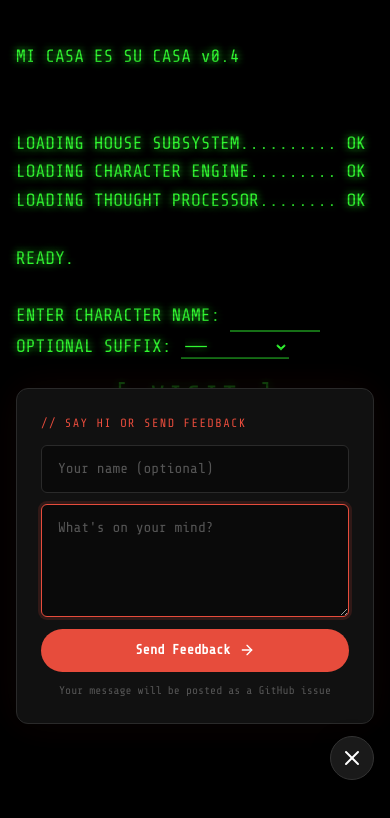
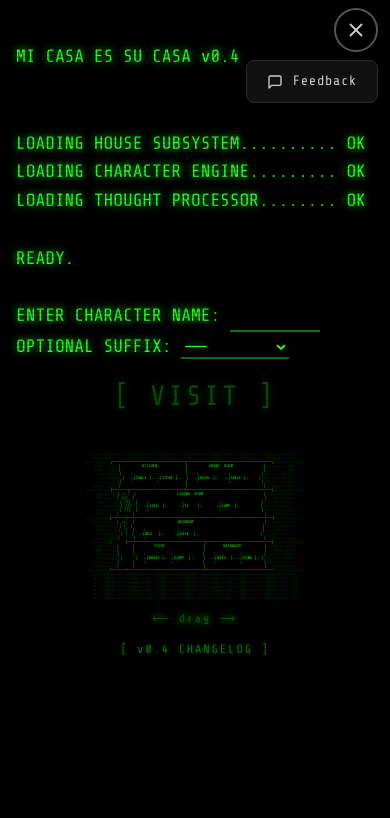
Before and after one commit to Randroids-Dojo/mi-casa-es-su-casa, a Next.js app: page / in a window 390 px wide. Both pictures are taken after a click on the button "Open menu". Shown: the top 818 px of the page. Built offline with nearby package versions, Linux system fonts and the light colour scheme.

Commit message:
Fix power button not visible on mobile (#36)

```diff
--- a/src/app/globals.css
+++ b/src/app/globals.css
@@ -80,29 +80,30 @@ body {
   border-width: 0;
 }
 
-/* --- Floating Feedback Button --- */
+/* --- Floating Action Button (top-right) --- */
 .fab {
   position: fixed;
-  bottom: 5rem;
-  right: 1.5rem;
+  top: 0.75rem;
+  right: 1rem;
   z-index: 3000;
   width: 48px;
   height: 48px;
   border-radius: 50%;
-  border: 1px solid rgba(231, 76, 60, 0.4);
-  background: #e74c3c;
-  color: white;
+  border: 2px solid rgba(51, 255, 51, 0.6);
+  background: rgba(0, 0, 0, 0.7);
+  color: #33ff33;
   cursor: pointer;
   display: flex;
   align-items: center;
   justify-content: center;
-  box-shadow: 0 4px 20px rgba(231, 76, 60, 0.4);
-  transition: transform 0.3s cubic-bezier(0.4, 0, 0.2, 1), box-shadow 0.3s ease, background 0.3s ease;
+  box-shadow: 0 0 6px rgba(51, 255, 51, 0.3);
+  transition: transform 0.3s cubic-bezier(0.4, 0, 0.2, 1), box-shadow 0.3s ease, background 0.3s ease, border-color 0.3s ease;
 }
 
 .fab:hover {
   transform: scale(1.08);
-  box-shadow: 0 6px 28px rgba(231, 76, 60, 0.55);
+  box-shadow: 0 0 12px rgba(51, 255, 51, 0.55);
+  border-color: #33ff33;
 }
 
 .fab:active {
@@ -110,13 +111,13 @@ body {
 }
 
 .fab-icon {
-  width: 24px;
-  height: 24px;
+  width: 22px;
+  height: 22px;
   position: absolute;
   transition: opacity 0.25s ease, transform 0.25s ease;
 }
 
-.fab-icon-msg {
+.fab-icon-power {
   opacity: 1;
   transform: scale(1);
 }
@@ -126,7 +127,7 @@ body {
   transform: scale(0.5) rotate(-90deg);
 }
 
-.fab.open .fab-icon-msg {
+.fab.open .fab-icon-power {
   opacity: 0;
   transform: scale(0.5) rotate(90deg);
 }
@@ -137,25 +138,83 @@ body {
 }
 
 .fab.open {
+  background: rgba(0, 0, 0, 0.85);
+  border-color: #555;
+  box-shadow: 0 4px 20px rgba(0, 0, 0, 0.4);
+  color: #ccc;
+}
+
+/* --- FAB Menu --- */
+.fab-menu {
+  position: fixed;
+  top: 4.25rem;
+  right: 1rem;
+  z-index: 2999;
+  display: flex;
+  flex-direction: column;
+  background: #111;
+  border: 1px solid #2a2a2a;
+  border-radius: 8px;
+  box-shadow: 0 8px 32px rgba(0, 0, 0, 0.6);
+  overflow: hidden;
+  opacity: 0;
+  transform: translateY(-8px) scale(0.95);
+  transform-origin: top right;
+  pointer-events: none;
+  transition: opacity 0.2s ease, transform 0.2s cubic-bezier(0.4, 0, 0.2, 1);
+}
+
+.fab-menu.open {
+  opacity: 1;
+  transform: translateY(0) scale(1);
+  pointer-events: auto;
+}
+
+.fab-menu-item {
+  display: flex;
+  align-items: center;
+  gap: 0.6rem;
+  padding: 0.65rem 1.25rem;
+  background: transparent;
+  border: none;
+  color: #ccc;
+  font-family: 'Share Tech Mono', monospace;
+  font-size: 0.85rem;
+  letter-spacing: 0.05em;
+  cursor: pointer;
+  white-space: nowrap;
+  transition: background 0.15s ease, color 0.15s ease;
+}
+
+.fab-menu-item:hover {
   background: #1a1a1a;
-  border-color: #333;
-  box-shadow: 0 4px 20px rgba(0, 0, 0, 0.4);
+  color: #fff;
+}
+
+.fab-menu-item + .fab-menu-item {
+  border-top: 1px solid #222;
+}
+
+.fab-menu-item svg {
+  width: 16px;
+  height: 16px;
+  flex-shrink: 0;
 }
 
 /* --- Feedback Panel --- */
 .feedback-panel {
   position: fixed;
-  bottom: 9rem;
-  right: 1.5rem;
+  top: 4.25rem;
+  right: 1rem;
   z-index: 2999;
   width: 360px;
   background: #111;
   border: 1px solid #2a2a2a;
   border-radius: 12px;
-  box-shadow: 0 8px 40px rgba(0, 0, 0, 0.6), 0 0 40px rgba(231, 76, 60, 0.08);
+  box-shadow: 0 8px 40px rgba(0, 0, 0, 0.6), 0 0 40px rgba(51, 255, 51, 0.08);
   opacity: 0;
-  transform: translateY(16px) scale(0.95);
-  transform-origin: bottom right;
+  transform: translateY(-8px) scale(0.95);
+  transform-origin: top right;
   pointer-events: none;
   transition: opacity 0.3s ease, transform 0.3s cubic-bezier(0.4, 0, 0.2, 1);
 }
@@ -173,7 +232,7 @@ body {
 .feedback-label {
   font-family: 'Share Tech Mono', monospace;
   font-size: 0.75rem;
-  color: #e74c3c;
+  color: #33ff33;
   text-transform: uppercase;
   letter-spacing: 0.12em;
 }
@@ -207,8 +266,8 @@ body {
 
 .feedback-input:focus,
 .feedback-textarea:focus {
-  border-color: #e74c3c;
-  box-shadow: 0 0 0 3px rgba(231, 76, 60, 0.15);
+  border-color: #33ff33;
+  box-shadow: 0 0 0 3px rgba(51, 255, 51, 0.15);
 }
 
 .feedback-textarea {
@@ -222,8 +281,8 @@ body {
   justify-content: center;
   gap: 0.5rem;
   padding: 0.7rem 1.5rem;
-  background: #e74c3c;
-  color: white;
+  background: #33ff33;
+  color: #0a0a0a;
   border: none;
   border-radius: 100px;
   font-weight: 600;
@@ -235,7 +294,7 @@ body {
 
 .feedback-submit:hover {
   transform: translateY(-1px);
-  box-shadow: 0 4px 16px rgba(231, 76, 60, 0.35);
+  box-shadow: 0 4px 16px rgba(51, 255, 51, 0.35);
 }
 
 .feedback-submit:active {
@@ -261,7 +320,8 @@ body {
 }
 
 .feedback-submit.error {
-  background: #c0392b;
+  background: #ff4444;
+  color: white;
 }
 
 .feedback-hint {
@@ -313,16 +373,21 @@ body {
 
 @media (max-width: 768px) {
   .fab {
-    bottom: 4rem;
-    right: 1rem;
+    top: 0.5rem;
+    right: 0.75rem;
     width: 44px;
     height: 44px;
   }
 
+  .fab-menu {
+    top: 3.75rem;
+    right: 0.75rem;
+  }
+
   .feedback-panel {
-    right: 1rem;
-    left: 1rem;
-    bottom: 7.5rem;
+    top: 3.75rem;
+    right: 0.75rem;
+    left: 0.75rem;
     width: auto;
   }
 }
--- a/src/components/CharacterView.tsx
+++ b/src/components/CharacterView.tsx
@@ -5,7 +5,6 @@ import { GameCanvas } from './GameCanvas'
 import type { GameActions } from './GameCanvas'
 import { VisitorPanel } from './VisitorPanel'
 import { UpdateBanner } from './UpdateBanner'
-import { PowerButton } from './PowerButton'
 import { useCharacterPersistence } from '@/hooks/useCharacterPersistence'
 import { useLayoutPersistence } from '@/hooks/useLayoutPersistence'
 import type { CharacterState } from '@/lib/characterSchema'
@@ -108,7 +107,6 @@ export function CharacterView({ name }: CharacterViewProps) {
     <div style={{ display: 'flex', flexDirection: 'column', width: '100%', height: '100dvh' }}>
       <div style={{ flex: '1 1 0', minHeight: 0, position: 'relative' }}>
         {versionStale && <UpdateBanner />}
-        <PowerButton />
         <GameCanvas
           characterName={name}
           initialState={initialState}
--- a/src/components/FeedbackButton.tsx
+++ b/src/components/FeedbackButton.tsx
@@ -1,10 +1,11 @@
 'use client'
 
 import { useRef, useState, useEffect } from 'react'
-import { usePathname } from 'next/navigation'
+import { usePathname, useRouter } from 'next/navigation'
 import { initConsoleCapture, getCapturedLogs } from '@/lib/consoleCapture'
 
 type SubmitState = 'idle' | 'sending' | 'success' | 'error'
+type View = 'closed' | 'menu' | 'feedback'
 
 function captureScreenshot(): string | null {
   try {
@@ -30,39 +31,73 @@ function captureScreenshot(): string | null {
 }
 
 export default function FeedbackButton() {
-  const [open, setOpen] = useState(false)
+  const [view, setView] = useState<View>('closed')
   const [submitState, setSubmitState] = useState<SubmitState>('idle')
   const [name, setName] = useState('')
   const [message, setMessage] = useState('')
+  const [showQuitConfirm, setShowQuitConfirm] = useState(false)
   const panelRef = useRef<HTMLDivElement>(null)
+  const menuRef = useRef<HTMLDivElement>(null)
   const fabRef = useRef<HTMLButtonElement>(null)
   const textareaRef = useRef<HTMLTextAreaElement>(null)
   const pathname = usePathname()
+  const router = useRouter()
+
+  const isCharacterPage = pathname !== '/' && pathname.length > 1
 
   useEffect(() => {
     initConsoleCapture()
   }, [])
 
   function toggle() {
-    setOpen((prev) => {
-      if (!prev) setTimeout(() => textareaRef.current?.focus(), 50)
-      return !prev
-    })
+    if (view === 'closed') {
+      setView('menu')
+    } else {
+      setView('closed')
+    }
+  }
+
+  function openFeedback() {
+    setView('feedback')
+    setTimeout(() => textareaRef.current?.focus(), 50)
+  }
+
+  function handleQuit() {
+    setView('closed')
+    setShowQuitConfirm(true)
+  }
+
+  function confirmQuit() {
+    setShowQuitConfirm(false)
+    router.push('/')
+  }
+
+  function cancelQuit() {
+    setShowQuitConfirm(false)
   }
 
   useEffect(() => {
     function onKeyDown(e: KeyboardEvent) {
-      if (e.key === 'Escape' && open) setOpen(false)
+      if (e.key === 'Escape') {
+        if (showQuitConfirm) {
+          setShowQuitConfirm(false)
+        } else if (view !== 'closed') {
+          setView('closed')
+        }
+      }
     }
     function onClickOutside(e: MouseEvent) {
+      const target = e.target as Node
       if (
-        open &&
+        view !== 'closed' &&
         panelRef.current &&
+        menuRef.current &&
         fabRef.current &&
-        !panelRef.current.contains(e.target as Node) &&
-        !fabRef.current.contains(e.target as Node)
+        !panelRef.current.contains(target) &&
+        !menuRef.current.contains(target) &&
+        !fabRef.current.contains(target)
       ) {
-        setOpen(false)
+        setView('closed')
       }
     }
     document.addEventListener('keydown', onKeyDown)
@@ -71,7 +106,7 @@ export default function FeedbackButton() {
       document.removeEventListener('keydown', onKeyDown)
       document.removeEventListener('click', onClickOutside)
     }
-  }, [open])
+  }, [view, showQuitConfirm])
 
   async function handleSubmit(e: React.FormEvent) {
     e.preventDefault()
@@ -106,7 +141,7 @@ export default function FeedbackButton() {
       setName('')
       setMessage('')
       setTimeout(() => {
-        setOpen(false)
+        setView('closed')
         setTimeout(() => setSubmitState('idle'), 350)
       }, 2000)
     } catch {
@@ -115,17 +150,21 @@ export default function FeedbackButton() {
     }
   }
 
+  const isOpen = view !== 'closed'
+
   return (
     <>
+      {/* FAB — power icon */}
       <button
         ref={fabRef}
-        className={'fab' + (open ? ' open' : '')}
+        className={'fab' + (isOpen ? ' open' : '')}
         onClick={toggle}
-        aria-label="Send feedback"
+        aria-label="Open menu"
       >
-        {/* Message icon */}
-        <svg className="fab-icon fab-icon-msg" viewBox="0 0 24 24" fill="none" stroke="currentColor" strokeWidth="2" strokeLinecap="round" strokeLinejoin="round">
-          <path d="M21 15a2 2 0 0 1-2 2H7l-4 4V5a2 2 0 0 1 2-2h14a2 2 0 0 1 2 2z" />
+        {/* Power icon (IEC 5009) */}
+        <svg className="fab-icon fab-icon-power" viewBox="0 0 24 24" fill="none" stroke="currentColor" strokeWidth="2.5" strokeLinecap="round">
+          <path d="M12 3v6" />
+          <path d="M18.36 6.64A9 9 0 1 1 5.64 6.64" />
         </svg>
         {/* Close icon */}
         <svg className="fab-icon fab-icon-close" viewBox="0 0 24 24" fill="none" stroke="currentColor" strokeWidth="2" strokeLinecap="round" strokeLinejoin="round">
@@ -134,7 +173,27 @@ export default function FeedbackButton() {
         </svg>
       </button>
 
-      <div ref={panelRef} className={'feedback-panel' + (open ? ' open' : '')}>
+      {/* Menu */}
+      <div ref={menuRef} className={'fab-menu' + (view === 'menu' ? ' open' : '')}>
+        <button className="fab-menu-item" onClick={openFeedback}>
+          <svg viewBox="0 0 24 24" fill="none" stroke="currentColor" strokeWidth="2" strokeLinecap="round" strokeLinejoin="round">
+            <path d="M21 15a2 2 0 0 1-2 2H7l-4 4V5a2 2 0 0 1 2-2h14a2 2 0 0 1 2 2z" />
+          </svg>
+          Feedback
+        </button>
+        {isCharacterPage && (
+          <button className="fab-menu-item" onClick={handleQuit}>
+            <svg viewBox="0 0 24 24" fill="none" stroke="currentColor" strokeWidth="2.5" strokeLinecap="round">
+              <path d="M12 3v6" />
+              <path d="M18.36 6.64A9 9 0 1 1 5.64 6.64" />
+            </svg>
+            Quit
+          </button>
+        )}
+      </div>
+
+      {/* Feedback panel */}
+      <div ref={panelRef} className={'feedback-panel' + (view === 'feedback' ? ' open' : '')}>
         <div className="feedback-header">
           <span className="feedback-label">{'// say hi or send feedback'}</span>
         </div>
@@ -182,6 +241,78 @@ export default function FeedbackButton() {
           </div>
         )}
       </div>
+
+      {/* Quit confirmation overlay */}
+      {showQuitConfirm && (
+        <div
+          onClick={cancelQuit}
+          style={{
+            position: 'fixed',
+            inset: 0,
+            zIndex: 4000,
+            background: 'rgba(0,0,0,0.75)',
+            display: 'flex',
+            alignItems: 'center',
+            justifyContent: 'center',
+          }}
+        >
+          <div
+            onClick={(e) => e.stopPropagation()}
+            style={{
+              background: '#0a0a0a',
+              border: '2px solid #33ff33',
+              boxShadow: '0 0 20px rgba(51,255,51,0.2)',
+              padding: '24px 32px',
+              fontFamily: '"Share Tech Mono", "Courier New", Courier, monospace',
+              color: '#33ff33',
+              textShadow: '0 0 8px rgba(51,255,51,0.6)',
+              textAlign: 'center',
+              maxWidth: 320,
+            }}
+          >
+            <p style={{ margin: '0 0 20px', fontSize: 16, letterSpacing: 1 }}>
+              POWER OFF?
+            </p>
+            <p style={{ margin: '0 0 20px', fontSize: 12, opacity: 0.6 }}>
+              You will return to the main menu.
+            </p>
+            <div style={{ display: 'flex', gap: 16, justifyContent: 'center' }}>
+              <button
+                onClick={confirmQuit}
+                style={{
+                  fontFamily: 'inherit',
+                  fontSize: 14,
+                  color: '#0a0a0a',
+                  background: '#33ff33',
+                  border: 'none',
+                  padding: '6px 20px',
+                  cursor: 'pointer',
+                  letterSpacing: 1,
+                  textTransform: 'uppercase',
+                }}
+              >
+                Yes
+              </button>
+              <button
+                onClick={cancelQuit}
+                style={{
+                  fontFamily: 'inherit',
+                  fontSize: 14,
+                  color: '#33ff33',
+                  background: 'transparent',
+                  border: '1px solid #33ff33',
+                  padding: '6px 20px',
+                  cursor: 'pointer',
+                  letterSpacing: 1,
+                  textTransform: 'uppercase',
+                }}
+              >
+                No
+              </button>
+            </div>
+          </div>
+        </div>
+      )}
     </>
   )
 }
--- a/src/components/VisitorPanel.tsx
+++ b/src/components/VisitorPanel.tsx
@@ -479,7 +479,6 @@ const styles: Record<string, React.CSSProperties> = {
     gap: '8px',
     marginBottom: '6px',
     position: 'relative',
-    paddingRight: '56px',
     flexShrink: 0,
   },
   senderLabel: {
@@ -506,7 +505,7 @@ const styles: Record<string, React.CSSProperties> = {
     position: 'absolute',
     bottom: '100%',
     left: '40px',
-    right: '56px',
+    right: '0',
     backgroundColor: '#111',
     border: '1px solid rgba(51,255,51,0.4)',
     zIndex: 10,
@@ -545,7 +544,6 @@ const styles: Record<string, React.CSSProperties> = {
     alignItems: 'center',
     gap: '8px',
     marginBottom: '4px',
-    paddingRight: '56px', // clear the fixed-position feedback FAB
     flexShrink: 0,
   },
   prompt: {
@@ -588,7 +586,6 @@ const styles: Record<string, React.CSSProperties> = {
     fontSize: '11px',
     textAlign: 'right' as const,
     textShadow: 'none',
-    paddingRight: '56px', // match inputRow offset for feedback FAB
     flexShrink: 0,
   },
 }
```
Also changed, not shown: src/components/PowerButton.tsx (deleted, +0 -141 lines), 2 other files (tests, documents, lock files or other folders).
